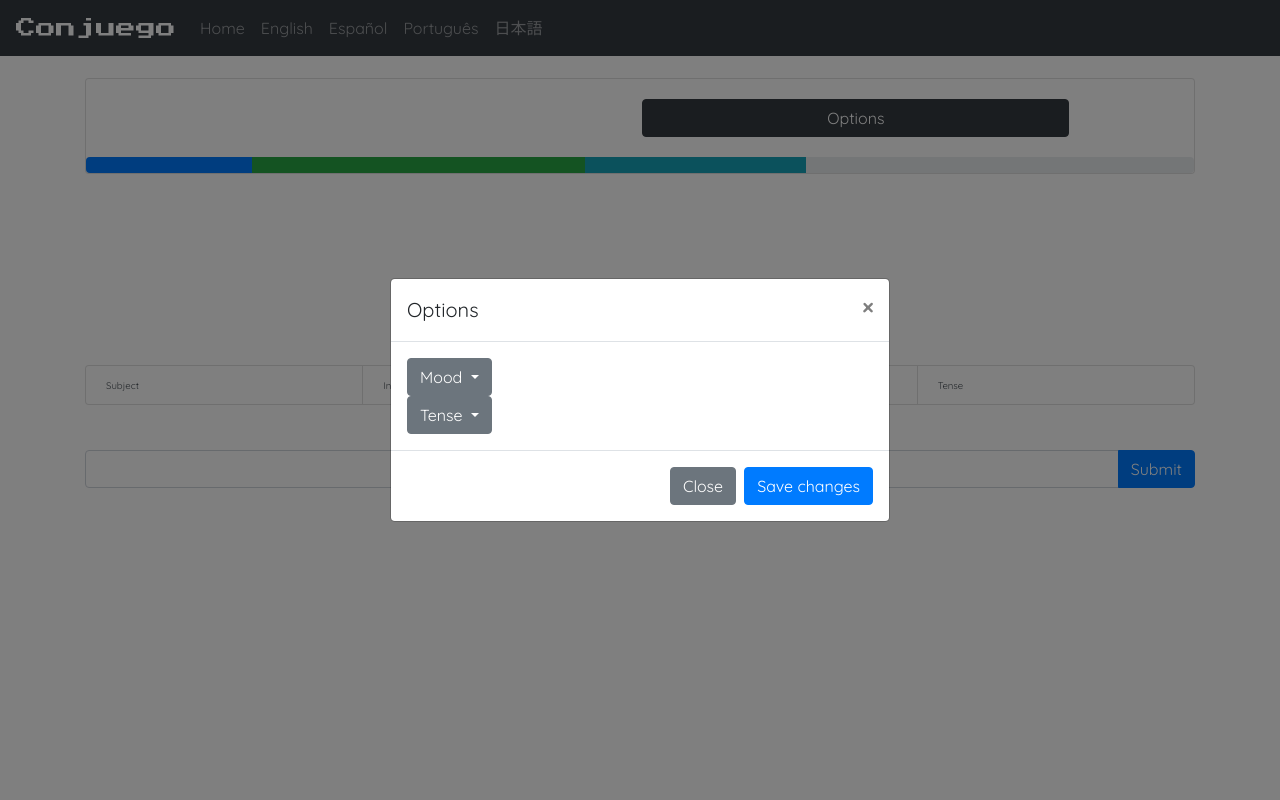
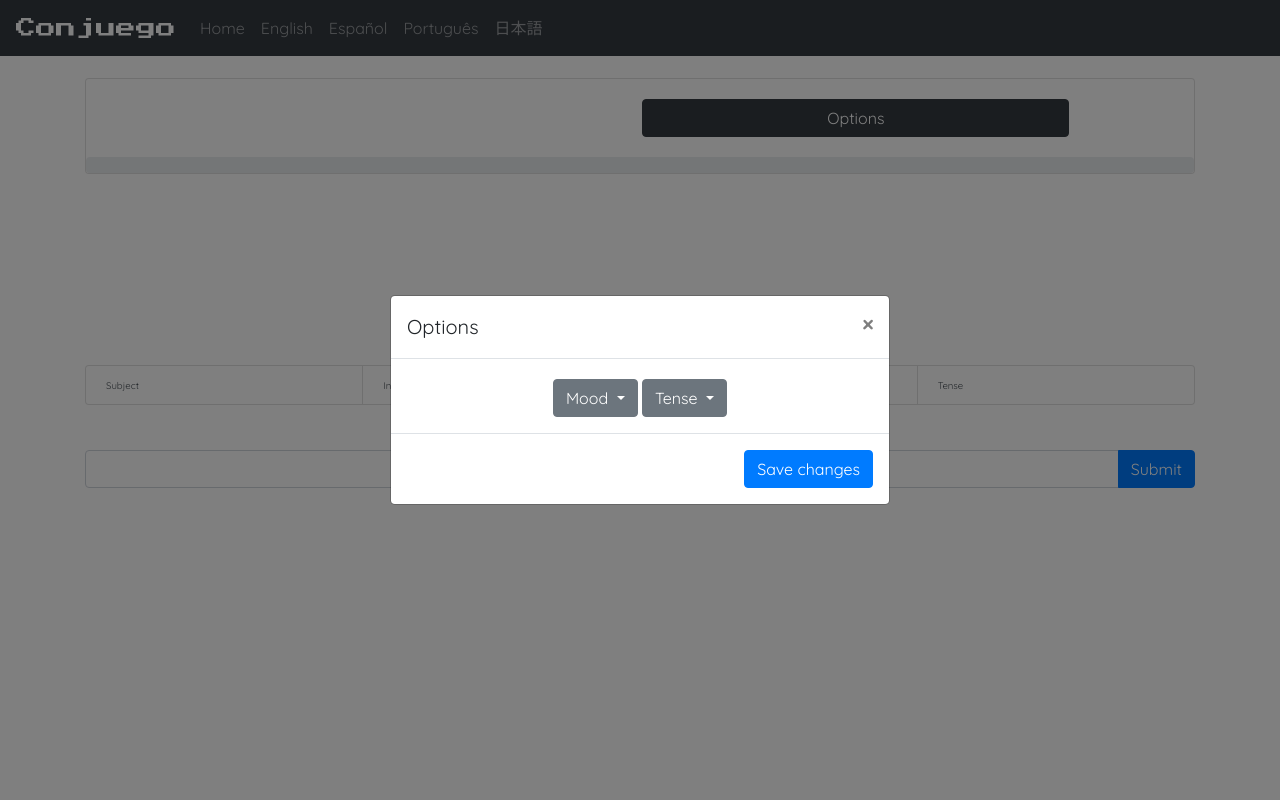
Before and after one commit to jxandermorrison/conjuego2.0, a Flask app: page /en in a window 1280 px wide, after a click on "Options". Run offline with Flask 2, Linux system fonts and the light colour scheme; data that the repository does not hold is empty; some libraries are stand-ins or nearby versions.

Commit message:
Adding options and progress bar

```diff
--- a/juego/routes.py
+++ b/juego/routes.py
@@ -1,4 +1,6 @@
 from juego import app, mongo
+import json
+from urllib.parse import unquote
 
 from flask import render_template, request
 from flask import jsonify
@@ -45,10 +47,18 @@ def japanese():
 
 @app.route("/verbs/<language>")
 def verbs(language):
+    options = json.loads(unquote(request.query_string.decode("utf8")))
+
     pipeline = [
-        {"$match": {"language": language}},
+        {"$match": {"$and": [{"language": language}]}},
         {"$sample": {"size": 1}}
     ]
+
+    for option in options:
+        if language == "japanese" and option == "subject":
+            continue
+        pipeline[0]["$match"]["$and"].append({option: {"$in": options[option]}})
+
     group = mongo.db.verbs.aggregate(pipeline).next()
     group["_id"] = str(group["_id"])
 
--- a/juego/static/game.js
+++ b/juego/static/game.js
@@ -1,14 +1,64 @@
+let options = {
+	"subject": [],
+	"mood": [],
+	"tense": []
+};
+
 function refreshOptions() {
 	$(".option").each(function() {
 		let id = $(this).attr("id");
+		if (localStorage.getItem(id) === null) {
+			localStorage[id] = true;
+		}
+		var target = $(this).next("label").text().toLowerCase();
+		if (localStorage.getItem(id) === "true") {
+			$(this).prop("checked", true);
+			if ($(this).hasClass("subject")) {
+				if (!(options.subject.includes(target))) {
+					options.subject.push(target);
+				}
+			}
+			else if ($(this).hasClass("mood")) {
+				if (!(options.mood.includes(target))) {
+					options.mood.push(target);
+				}
+			}
+			else if ($(this).hasClass("tense")) {
+				if (!(options.tense.includes(target))) {
+					options.tense.push(target);
+				}
+			}
+		} else {
+			$(this).prop("checked", false);
+			if ($(this).hasClass("subject")) {
+				var index = options.subject.indexOf(target);
+				if (index > -1) {
+					options.subject.splice(index, 1);
+				}
+			}
+			else if ($(this).hasClass("mood")) {
+				var index = options.mood.indexOf(target);
+				if (index > -1) {
+					options.mood.splice(index, 1);
+				}
+			}
+			else if ($(this).hasClass("tense")) {
+				var index = options.tense.indexOf(target);
+				if (index > -1) {
+					options.tense.splice(index, 1);
+				}
+			}
+		}
+	});
+}
 
-
-function refreshPage(language) {
+function refreshPage(language, options) {
 	$("#guess").val("");
 	$("#guess").prop("disabled", false);
 	$("#guess").focus();
+	$("#submit").prop("disabled", false)
 
-	$.getJSON(`/verbs/${language}`, function(result) {
+	$.getJSON(`/verbs/${language}`, encodeURIComponent(JSON.stringify(options)), function(result) {
 		$("#subject").text(result.subject);
 		$("#infinitive").text(result.infinitive);
 		$("#mood").text(result.mood);
@@ -36,6 +86,11 @@ $(document).ready(function() {
 	let browser_language = window.navigator.language;
 	let path = window.location.pathname;
 
+	let right = 0;
+	let missed = 0;
+
+	refreshOptions();
+
 	if (path === "/en") {
 		language = "english";
 	} else if (path === "/es") {
@@ -46,7 +101,7 @@ $(document).ready(function() {
 		language = "japanese";
 	}
 
-	refreshPage(language);
+	refreshPage(language, options);
 
 	$("#submission").submit(function(e) {
 		e.preventDefault();
@@ -67,13 +122,24 @@ $(document).ready(function() {
 			$(".answer").removeClass("list-group-item-danger");
 			$(".answer").addClass("list-group-item-success");
 			$("#guess").prop("disabled", true);
+			right++;
 			$("#continue").fadeIn(300);
+			$("#submit").prop("disabled", true)
 		} else {
 			$(".answer").removeClass("list-group-item-success");
 			$(".answer").addClass("list-group-item-danger");
 			$("#guess").val("");
 			$("#guess").focus();
+			missed++;
 		}
+
+		var right_perc = (right / (right + missed)) * 100
+		var missed_perc = (missed / (right + missed)) * 100
+
+		$("#progress-success").css("width", right_perc.toString() + "%");
+		$("#progress-danger").css("width", missed_perc.toString() + "%");
+		$("#progress-success").prop("aria-valuenow", right_perc.toString());
+		$("#progress-danger").prop("aria-valuenow", missed_perc.toString());
 	});
 
 	$(document).on("keypress", function(e) {
@@ -83,6 +149,22 @@ $(document).ready(function() {
 	});
 
 	$("#continue").click(function(e) {
-		refreshPage(language);
+		refreshPage(language, options);
+	});
+
+	$("#save").click(function(e) {
+		refreshOptions();
+		refreshPage(language, options);
+		$(".modal").modal("hide");
+		$("#progress-success").css("width", "0%");
+		$("#progress-danger").css("width", "0%");
+		$("#progress-success").prop("aria-valuenow", "0");
+		$("#progress-danger").prop("aria-valuenow", "0");
+	});
+
+	$(".option").change(function() {
+		let id = $(this).attr("id");
+		localStorage[id] = $(this).is(":checked");
+		refreshOptions();
 	});
 });
--- a/juego/templates/game.html
+++ b/juego/templates/game.html
@@ -19,9 +19,8 @@
 				   data-target="#game-options">{{ _("Options") }}</button>
 			</div>
 			<div class="progress">
-			  <div class="progress-bar" role="progressbar" style="width: 15%" aria-valuenow="15" aria-valuemin="0" aria-valuemax="100"></div>
-			  <div class="progress-bar bg-success" role="progressbar" style="width: 30%" aria-valuenow="30" aria-valuemin="0" aria-valuemax="100"></div>
-			  <div class="progress-bar bg-info" role="progressbar" style="width: 20%" aria-valuenow="20" aria-valuemin="0" aria-valuemax="100"></div>
+			  <div class="progress-bar bg-success" id="progress-success" role="progressbar" aria-valuemin="0" aria-valuemax="100"></div>
+			  <div class="progress-bar bg-danger" id="progress-danger" role="progressbar" aria-valuemin="0" aria-valuemax="100"></div>
 			</div>
 		</div>
 	</div>
@@ -37,7 +36,7 @@
 				<div class="input-group mb-3 game-item">
 					<input type="text" id="guess" class="form-control" aria-describedby="button-addon2" autocomplete="off">
 						<div class="input-group-append">
-							<button class="btn btn-primary" type="submit" id="button-addon2">Submit</button>
+							<button class="btn btn-primary" type="submit" id="submit">{{ _("Submit") }}</button>
 						</div>
 				</div>
 			</form>
@@ -55,7 +54,7 @@
 		</div>
 	</div>
 </div>
-<div class="modal fade" id="game-options" tabindex="-1" role="dialog" aria-labelledby="exampleModalCenterTitle" aria-hidden="true">
+<div class="modal fade text-center" id="game-options" tabindex="-1" role="dialog" aria-labelledby="exampleModalCenterTitle" aria-hidden="true">
 	<div class="modal-dialog modal-dialog-centered" role="document">
 		<div class="modal-content">
 			<div class="modal-header">
@@ -70,50 +69,49 @@
 					<label class="custom-control-label" for="customSwitch1">Toggle this switch element</label>
 				</div> -->
 				{% if subjects %}
-					<div class="dropdown">
-						<button class="btn btn-secondary dropdown-toggle" type="button" id="dropdownMenuButton" data-toggle="dropdown" aria-haspopup="true" aria-expanded="false">
+					<div class="dropdown d-inline-block">
+						<button class="btn btn-secondary dropdown-toggle mt-1" type="button" id="dropdownMenuButton" data-toggle="dropdown" aria-haspopup="true" aria-expanded="false">
 							Subject
 						</button>
 						<ul class="dropdown-menu" aria-labelledby="dropdownMenuButton">
 							{% for subject in subjects %}
 							<li class="custom-control custom-switch">
-								<input type="checkbox" class="custom-control-input option" id="{{ subject }}">
+								<input type="checkbox" class="custom-control-input option subject" id="{{ subject }}">
 								<label class="custom-control-label" for="{{ subject }}">{{ subject }}</label>
 							</li>
 							{% endfor %}
 						</ul>
 					</div>
 				{% endif %}
-				<div class="dropdown">
-					<button class="btn btn-secondary dropdown-toggle" type="button" id="dropdownMenuButton" data-toggle="dropdown" aria-haspopup="true" aria-expanded="false">
+				<div class="dropdown d-inline-block">
+					<button class="btn btn-secondary dropdown-toggle mt-1" type="button" id="dropdownMenuButton" data-toggle="dropdown" aria-haspopup="true" aria-expanded="false">
 						Mood
 					</button>
 					<ul class="dropdown-menu" aria-labelledby="dropdownMenuButton">
 						{% for mood in moods %}
 						<li class="custom-control custom-switch">
-							<input type="checkbox" class="custom-control-input option" id="{{ mood }}">
+							<input type="checkbox" class="custom-control-input option mood" id="{{ mood }}">
 							<label class="custom-control-label" for="{{ mood }}">{{ mood }}</label>
 						</li>
 						{% endfor %}
 					</ul>
 				</div>
-				<div class="dropdown">
-					<button class="btn btn-secondary dropdown-toggle" type="button" id="dropdownMenuButton" data-toggle="dropdown" aria-haspopup="true" aria-expanded="false">
+				<div class="dropdown d-inline-block">
+					<button class="btn btn-secondary dropdown-toggle mt-1" type="button" id="dropdownMenuButton" data-toggle="dropdown" aria-haspopup="true" aria-expanded="false">
 						Tense
 					</button>
 					<ul class="dropdown-menu" aria-labelledby="dropdownMenuButton">
 						{% for tense in tenses %}
 						<li class="custom-control custom-switch">
-							<input type="checkbox" class="custom-control-input option" id="{{ tense }}">
+							<input type="checkbox" class="custom-control-input option tense" id="{{ tense }}">
 							<label class="custom-control-label" for="{{ tense }}">{{ tense }}</label>
 						</li>
 						{% endfor %}
 					</ul>
 				</div>
 			</div>
-			<div class="modal-footer">
-				<button type="button" class="btn btn-secondary" data-dismiss="modal">{{ _("Close") }}</button>
-				<button type="button" class="btn btn-primary">{{ _("Save changes") }}</button>
+			<div class="modal-footer text-center">
+				<button type="button" class="btn btn-primary" id="save">{{ _("Save changes") }}</button>
 			</div>
 		</div>
 	</div>
```
